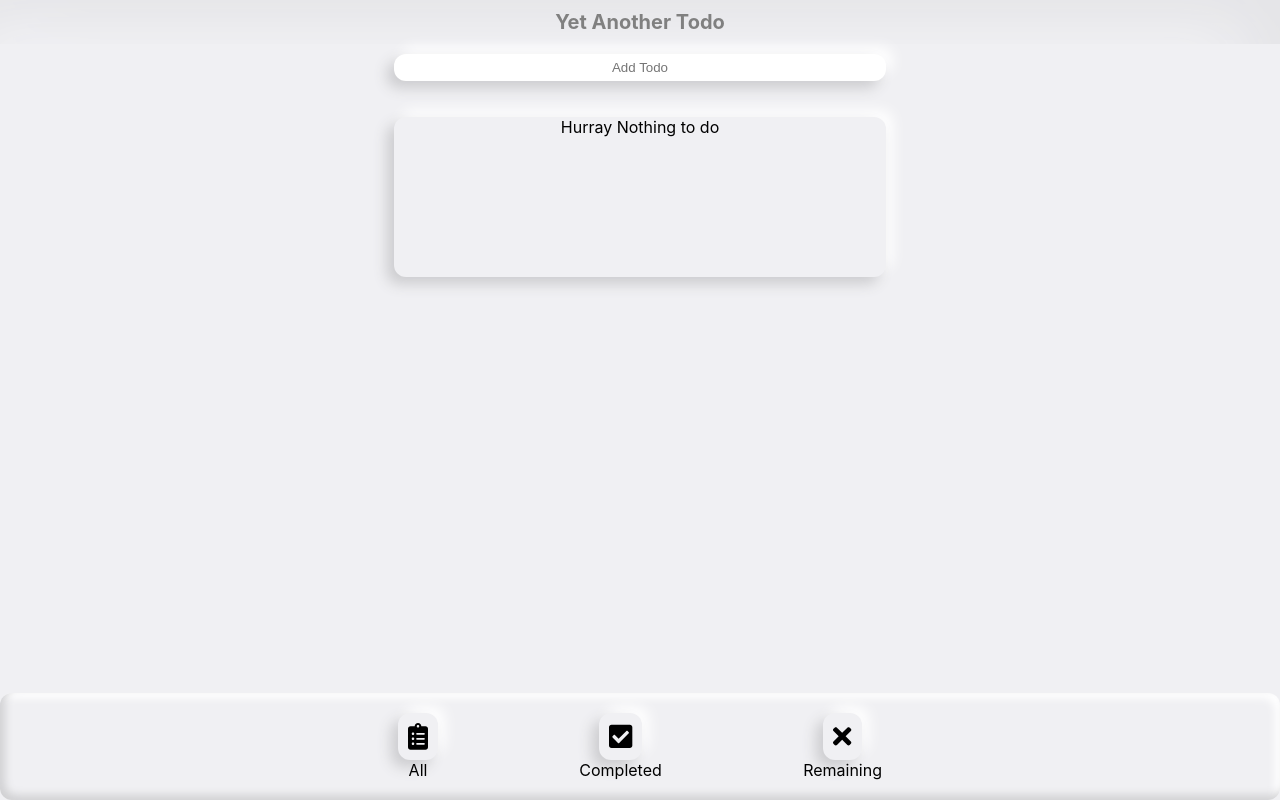
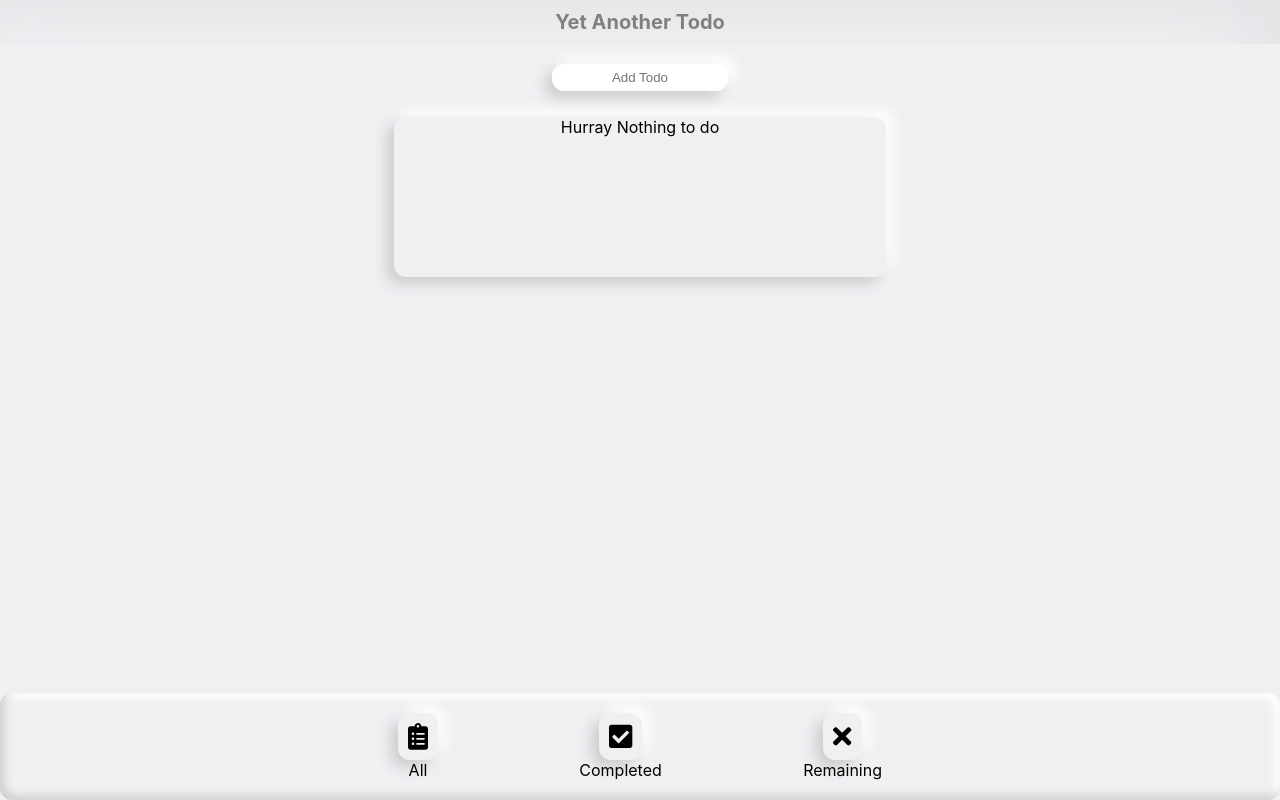
Before and after one commit to Bishalsarang/Todo, a React (Create React App) app: page / in a window 1280 px wide. Built offline with nearby package versions, Linux system fonts and the light colour scheme.

Commit message:
Move Add and Column Inside App.js

```diff
--- a/src/App.js
+++ b/src/App.js
@@ -5,6 +5,7 @@ import Add from './components/Add';
 import Body from './components/Body';
 import Header from './components/Header';
 import BottomNav from './components/BottomNav';
+import Column from './components/Column';
 
 // Import Global Styles
 import './css/App.css';
@@ -104,14 +105,22 @@ class App extends React.Component {
     return (
       <div className="app">
         <Header title="Yet Another Todo" />
+        <Body>
           <Add addToDo={this.addToDo} />
-        <Body
+
+          {this.state.todos.length ? (
+            <Column
               todos={this.state.todos}
-          displayType={this.state.visibility}
               toggleCompleted={this.toggleCompleted}
               deleteToDo={this.deleteToDo}
               changePriority={this.changePriority}
+              displayType={this.state.visibility}
             />
+          ) : (
+            <p className="column--empty neumo-element">Hurray Nothing to do</p>
+          )}
+        </Body>
+
         <BottomNav
           todos={this.state.todos}
           handleDisplayType={this.handleVisibility}
--- a/src/components/Body/index.js
+++ b/src/components/Body/index.js
@@ -1,29 +1,7 @@
 import React, { Component } from 'react';
-import Column from '../Column';
-
-const emptyStyle = {
-  height: '20vh',
-  textAlign: 'center',
-};
 
 export default class Body extends Component {
   render() {
-    return (
-      <div className="container">
-        {this.props.todos.length ? (
-          <Column
-            todos={this.props.todos}
-            toggleCompleted={this.props.toggleCompleted}
-            deleteToDo={this.props.deleteToDo}
-            changePriority={this.props.changePriority}
-            displayType={this.props.displayType}
-          />
-        ) : (
-          <p style={emptyStyle} className="neumo-element">
-            Hurray Nothing to do
-          </p>
-        )}
-      </div>
-    );
+    return <div className="container">{this.props.children}</div>;
   }
 }
--- a/src/components/Column/style.css
+++ b/src/components/Column/style.css
@@ -7,6 +7,11 @@
 .column__header {
   text-align: center;
   font-size: 12px;
+}
+
+.column--empty {
+  height: 20vh;
+  text-align: center;
 }
 
 /* Tabs */
```
Lines whose indentation alone changed are shown as unchanged.
